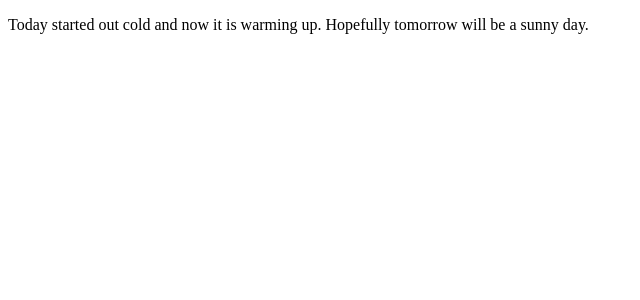
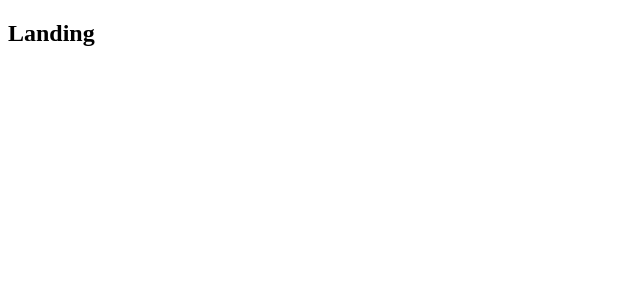
Before and after one commit to Tiiso/Client-Feedback, a React (Create React App) app in the folder client/: page / in a window 1280 px wide. Shown: the top 300 px of the page, without its empty margins (0-640 px from the left). Built offline with nearby package versions, Linux system fonts and the light colour scheme.

Commit message:
route configuration

```diff
--- a/client/src/components/App.js
+++ b/client/src/components/App.js
@@ -1,10 +1,19 @@
 import React from 'react';
 import { BrowserRouter, Route } from 'react-router-dom';
+
+const Header = () => <h2>Header</h2>
+const Dashboard = () => <h2>Dashboard</h2>
+const Survey = () => <h2>Survey</h2>
+const Landing = () => <h2>Landing</h2>
 
 const App = () => {
     return (
         <div>
-            <p>Today started out cold and now it is warming up. Hopefully tomorrow will be a sunny day.</p>
+            <BrowserRouter>
+              <div>
+                <Route path="/" component={Landing}></Route>
+              </div>
+            </BrowserRouter>
         </div>
     );
 };
```
